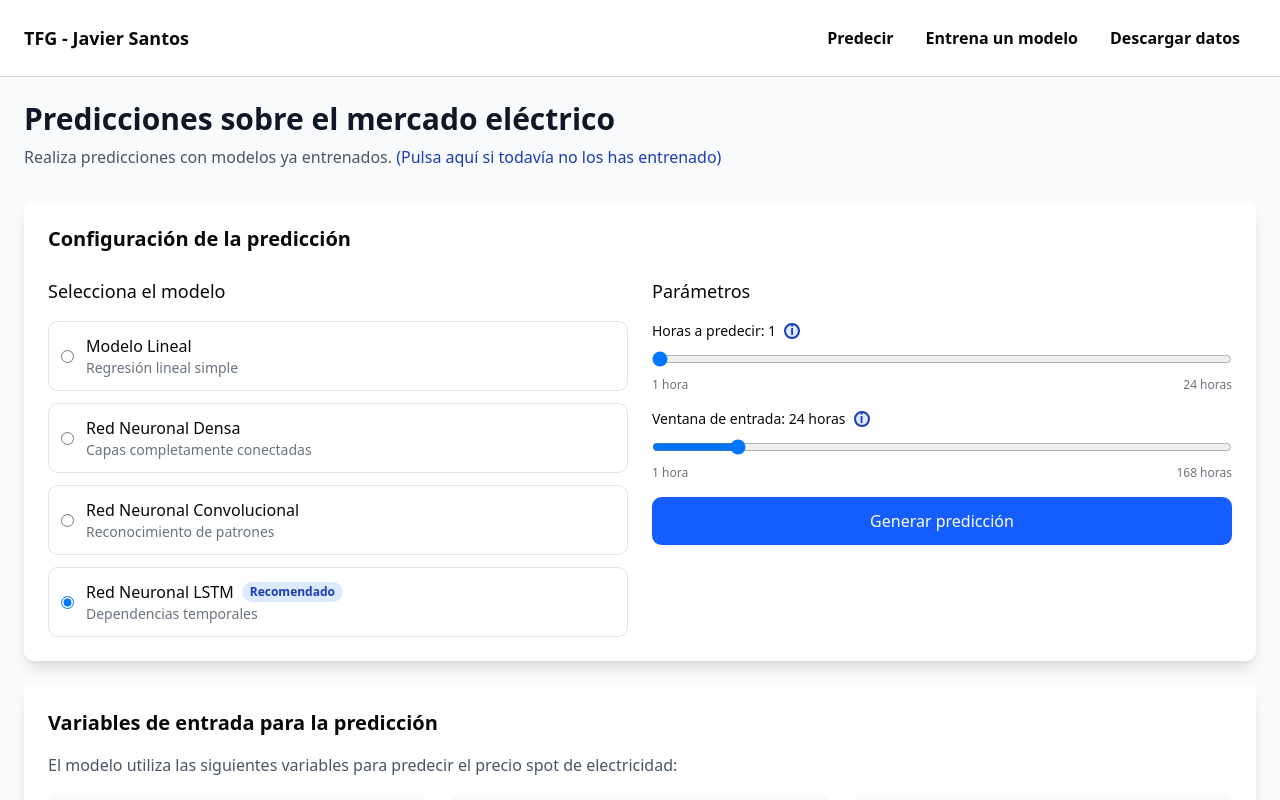
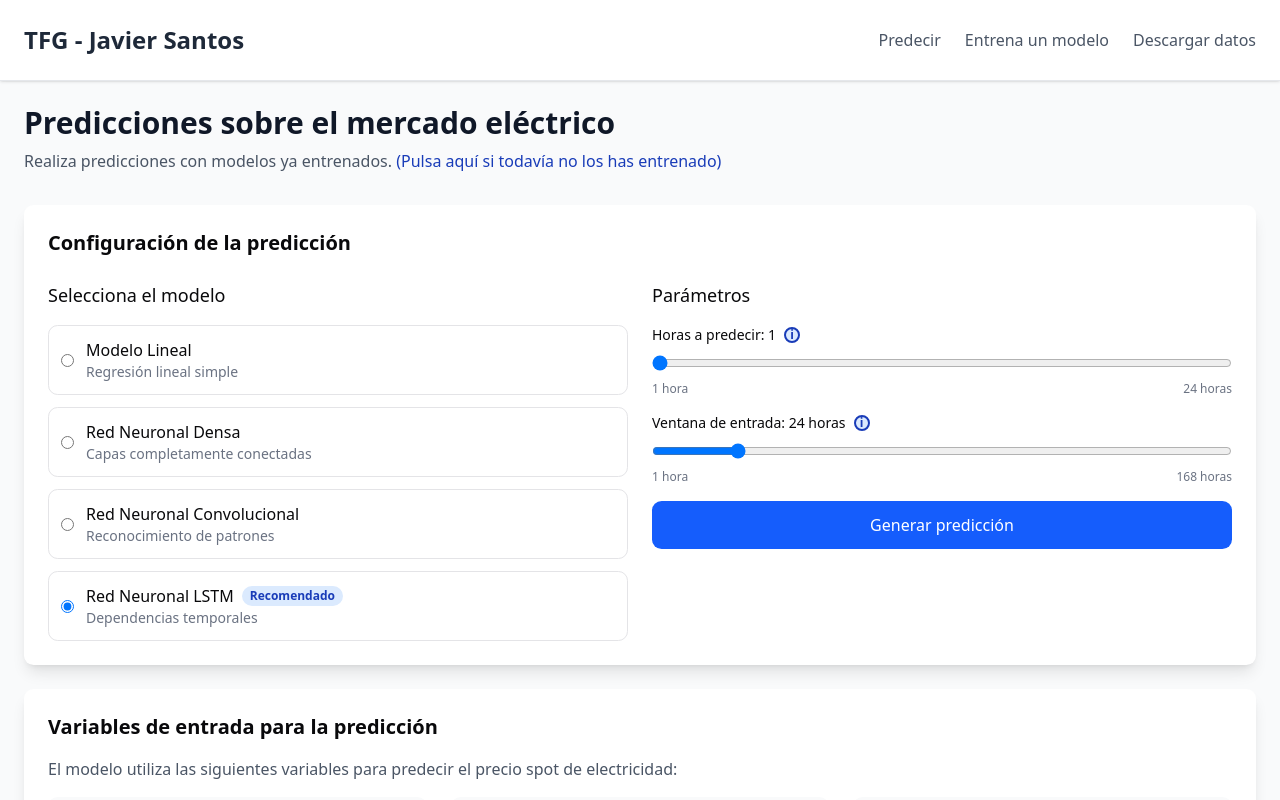
Before and after one commit to santos-404/time-series-tfg, a React (Vite) app in the folder frontend/: page /predict in a window 1280 px wide. Shown: the top 800 px of the page. Built offline with nearby package versions, Linux system fonts and the light colour scheme; no server answers.

Commit message:
Enhance navbar appearance

```diff
--- a/frontend/src/components/layout/navbar.tsx
+++ b/frontend/src/components/layout/navbar.tsx
@@ -2,14 +2,34 @@ import React from 'react';
 
 export const Navbar: React.FC = () => {
   return (
-    <nav className="p-6 border-b border-gray-300">
-      <div className="container mx-auto flex items-center justify-between">
-        <a href="/" className="text-lg font-semibold">TFG - Javier Santos</a>
+    <nav className="bg-white backdrop-filter backdrop-blur-md shadow-sm sticky top-0 z-50 border-b border-gray-200">
+      <div className="container mx-auto flex items-center justify-between p-6">
+        <a
+          href="/"
+          className="text-2xl font-extrabold text-gray-800 hover:text-blue-600 transition-colors duration-200"
+        >
+          TFG - Javier Santos
+        </a>
 
-        <div>
-          <a href="/predict" className="mx-4 font-semibold">Predecir</a>
-          <a href="/train-models" className="mx-4 font-semibold">Entrena un modelo</a>
-          <a href="/downloads" className="mx-4 font-semibold">Descargar datos</a>
+        <div className="flex space-x-6">
+          <a
+            href="/predict"
+            className="relative text-gray-600 font-medium hover:text-blue-600 transition-colors duration-200 after:absolute after:-bottom-1 after:left-0 after:h-0.5 after:w-0 after:bg-indigo-600 hover:after:w-full hover:after:transition-all hover:after:duration-300"
+          >
+            Predecir
+          </a>
+          <a
+            href="/train-models"
+            className="relative text-gray-600 font-medium hover:text-blue-600 transition-colors duration-200 after:absolute after:-bottom-1 after:left-0 after:h-0.5 after:w-0 after:bg-indigo-600 hover:after:w-full hover:after:transition-all hover:after:duration-300"
+          >
+            Entrena un modelo
+          </a>
+          <a
+            href="/downloads"
+            className="relative text-gray-600 font-medium hover:text-blue-600 transition-colors duration-200 after:absolute after:-bottom-1 after:left-0 after:h-0.5 after:w-0 after:bg-indigo-600 hover:after:w-full hover:after:transition-all hover:after:duration-300"
+          >
+            Descargar datos
+          </a>
         </div>
       </div>
     </nav>
```
